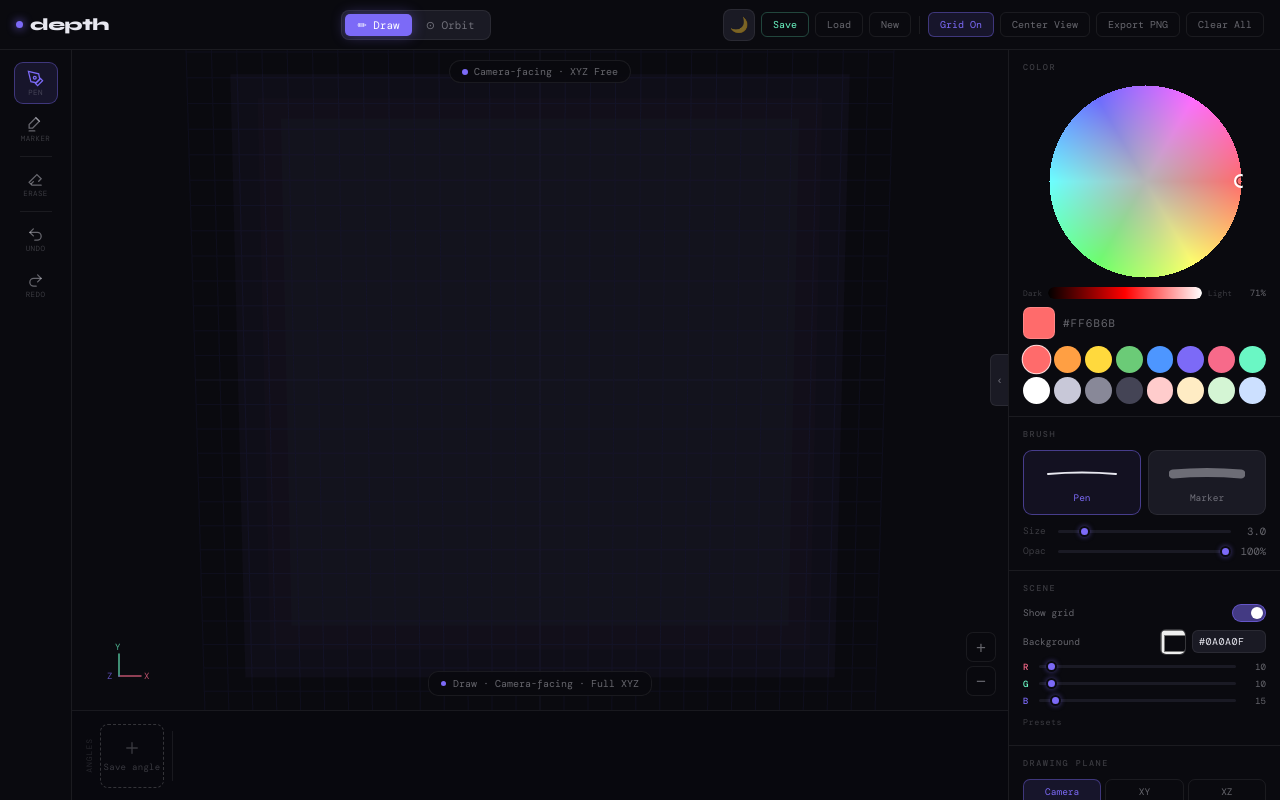
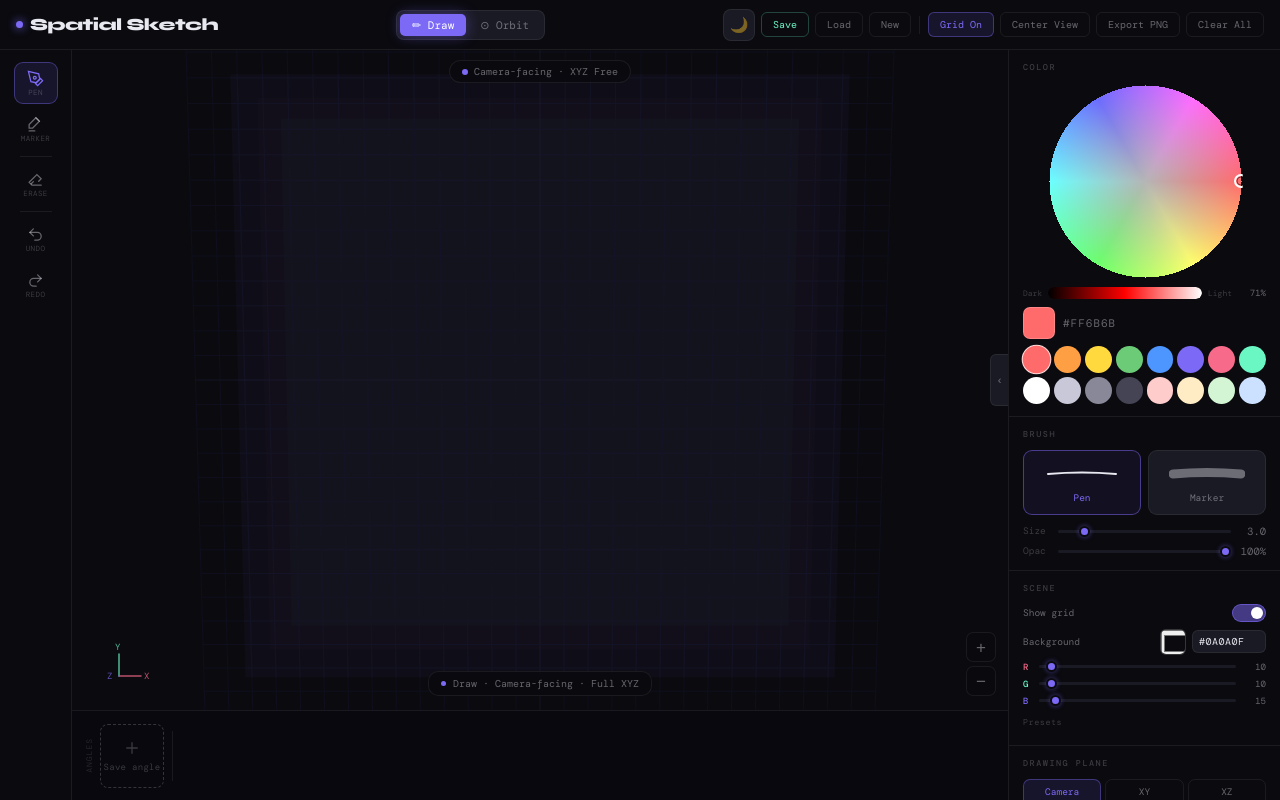
Before and after one commit to SanjayNewar7/spatial-sketch, a plain HTML site: page index.html in a window 1280 px wide. Drawn offline with nearby package versions, Linux system fonts and the light colour scheme; animation ran at ten frames a second; a web font is replaced by a local one.

Commit message:
Update logo text from 'depth' to 'Spatial Sketch'

```diff
--- a/index.html
+++ b/index.html
@@ -255,7 +255,7 @@ input[type=number]{-moz-appearance:textfield}
 <body>
 
 <header>
-  <div class="logo"><div class="logo-dot"></div>depth</div>
+  <div class="logo"><div class="logo-dot"></div>Spatial Sketch</div>
 
   <div class="mode-pill">
     <button class="mode-btn active" id="btn-draw" onclick="setMode('draw')">✏ Draw</button>
```
